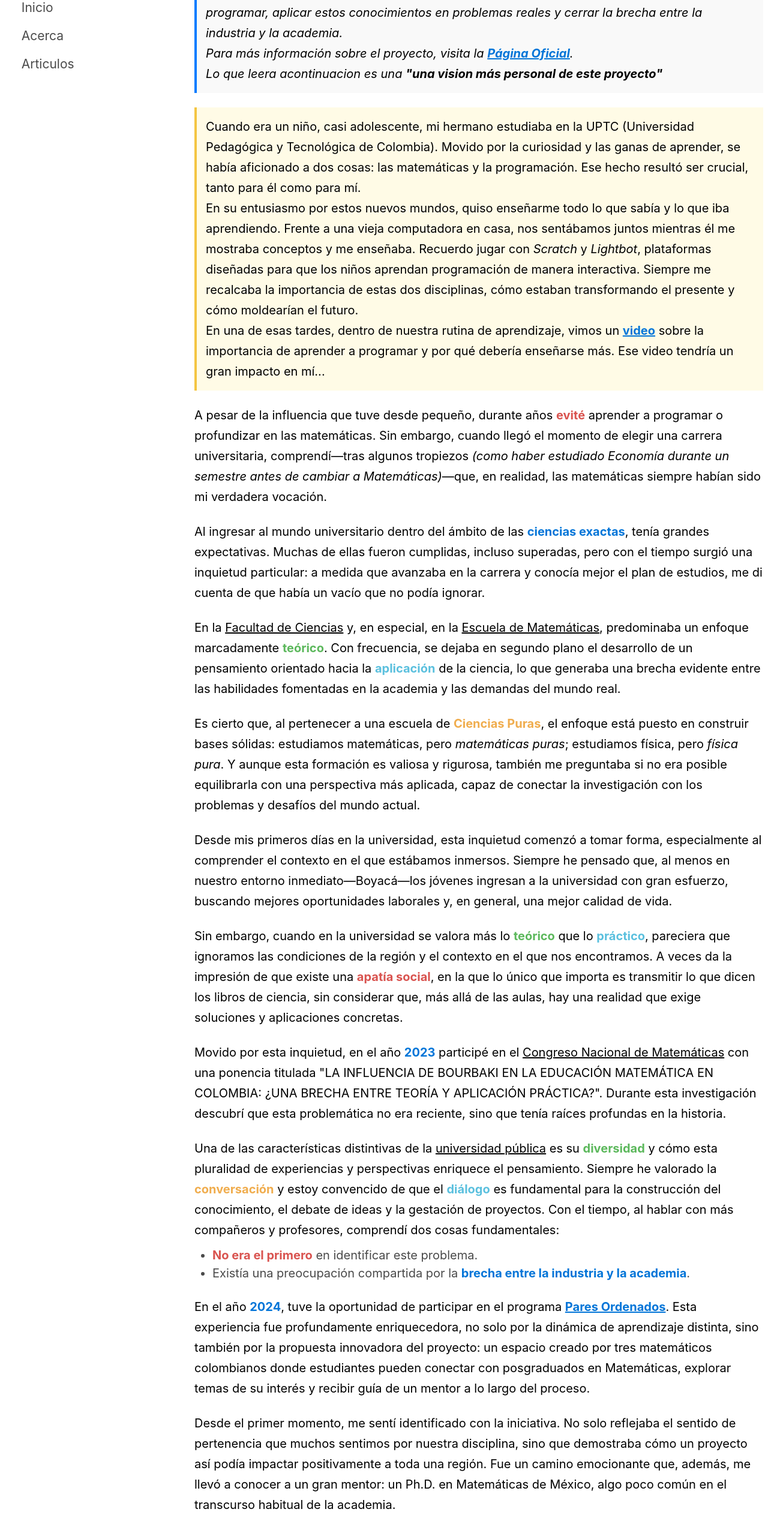
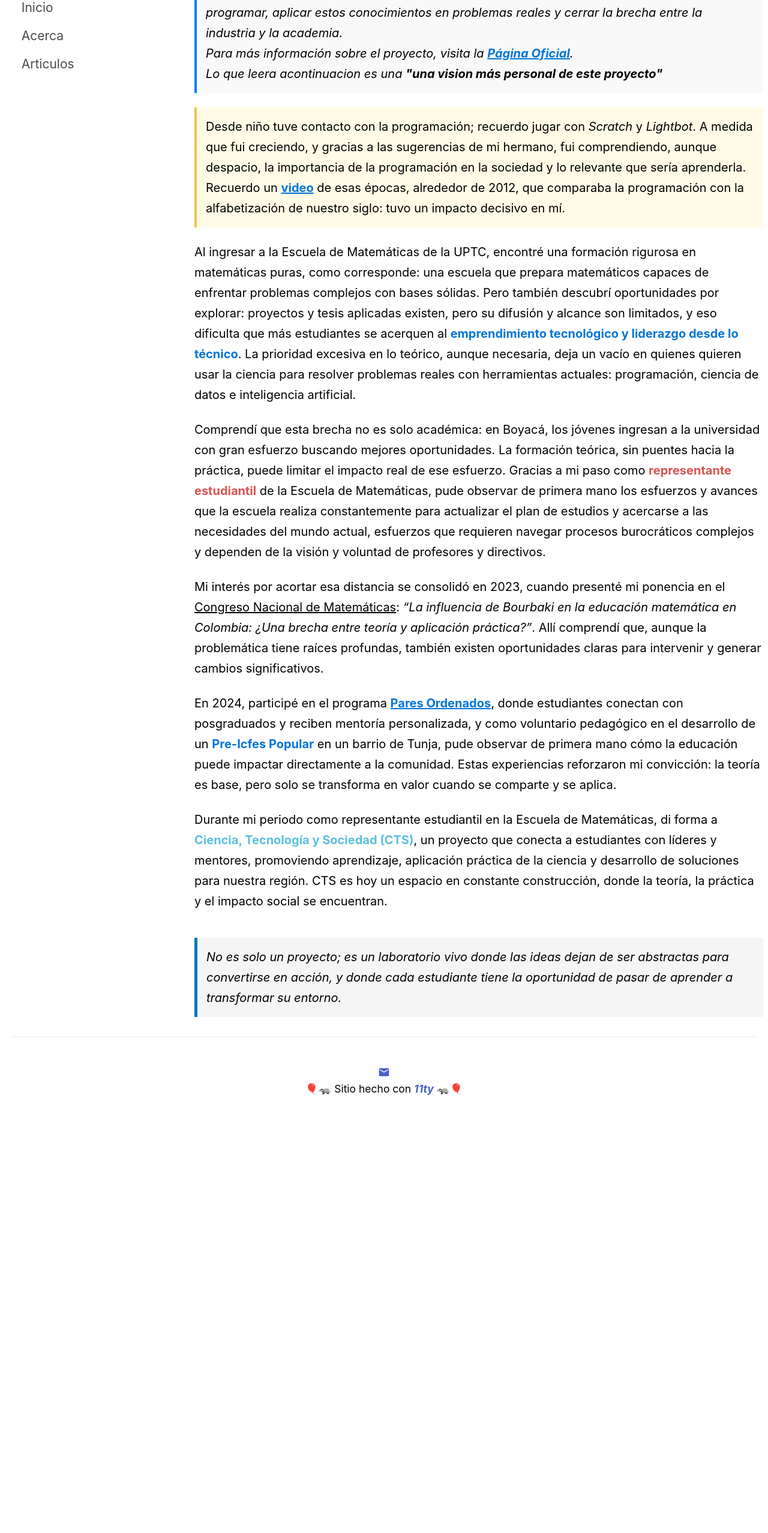
Before and after one commit to ds-fernando/ds-fernando.github.io, an Eleventy site: page src/cienciaytech.njk in a window 1280 px wide. Shown: the part 241-2796 px from the top of the page at 60% size. After the commit the page ends 2092 px from the top, so only its background shows below. Built offline with nearby package versions, Linux system fonts and the light colour scheme; Eleventy itself is replaced by a stand-in of ours; files that its build step writes are made by us from their sources.

Commit message:
modificacion texto CTS

```diff
--- a/src/cienciaytech.njk
+++ b/src/cienciaytech.njk
@@ -2,7 +2,8 @@
 layout: layouts/layout-articles.njk
 title: "Ciencia y Tecnología: un motivo personal"
 ---
-<h1 class="is-size-2"> {{title}}</h1>
+<h1 class="is-size-2">
+    {{title}}</h1>
 
 </br>
 </br>
@@ -11,155 +12,74 @@ title: "Ciencia y Tecnología: un motivo personal"
 <p>Este es un espacio pensado para que los estudiantes de la UPTC puedan aprender a programar, aplicar estos conocimientos en problemas reales y cerrar la brecha entre la industria y la academia.</p>
 <p>Para más información sobre el proyecto, visita la <a href="https://mathuptc.github.io/mathapp-eleventy/" target="_blank" class="highlighted-link">Página Oficial</a>.</p>
 
-    <p>Lo que leera acontinuacion es una <b>"una vision más personal de este proyecto"</b></p>
+<p>Lo que leera acontinuacion es una <b>"una vision más personal de este proyecto"</b>
+</p>
 </blockquote>
-
 
 </br>
 
 <blockquote class="personal-story">
 <p>
-        Cuando era un niño, casi adolescente, mi hermano estudiaba en la UPTC (Universidad Pedagógica y Tecnológica de Colombia).
-        Movido por la curiosidad y las ganas de aprender, se había aficionado a dos cosas: las matemáticas y la programación.
-        Ese hecho resultó ser crucial, tanto para él como para mí.
-    </p>
-    <p>
-        En su entusiasmo por estos nuevos mundos, quiso enseñarme todo lo que sabía y lo que iba aprendiendo.
-        Frente a una vieja computadora en casa, nos sentábamos juntos mientras él me mostraba conceptos y me enseñaba.
-        Recuerdo jugar con <em>Scratch</em> y <em>Lightbot</em>, plataformas diseñadas para que los niños aprendan programación de manera interactiva.
-        Siempre me recalcaba la importancia de estas dos disciplinas, cómo estaban transformando el presente y cómo moldearían el futuro.
-    </p>
-    <p>
-        En una de esas tardes, dentro de nuestra rutina de aprendizaje, vimos un
-        <a href="https://www.youtube.com/watch?v=nKIu9yen5nc" target="_blank" class="highlighted-link">video</a>
-        sobre la importancia de aprender a programar y por qué debería enseñarse más.
-        Ese video tendría un gran impacto en mí...
+        Desde niño tuve contacto con la programación; recuerdo jugar con <em>Scratch</em> y <em>Lightbot</em>.
+        A medida que fui creciendo, y gracias a las sugerencias de mi hermano, fui comprendiendo, aunque despacio,
+        la importancia de la programación en la sociedad y lo relevante que sería aprenderla.
+        Recuerdo un <a href="https://www.youtube.com/watch?v=nKIu9yen5nc" target="_blank" class="highlighted-link">video</a> de esas épocas, alrededor de 2012,
+        que comparaba la programación con la alfabetización de nuestro siglo: tuvo un impacto decisivo en mí.
     </p>
 </blockquote>
 
-    </br>
+<br>
 
 <p>
-    A pesar de la influencia que tuve desde pequeño, durante años <span style="color: #d9534f; font-weight: bold;">evité</span> aprender a programar o profundizar en las matemáticas. Sin embargo, cuando llegó el momento de elegir una carrera universitaria, comprendí—tras algunos tropiezos <em>(como haber estudiado Economía durante un semestre antes de cambiar a Matemáticas)</em>—que, en realidad, las matemáticas siempre habían sido mi verdadera vocación.
+    Al ingresar a la Escuela de Matemáticas de la UPTC, encontré una formación rigurosa en matemáticas puras, como corresponde:
+    una escuela que prepara matemáticos capaces de enfrentar problemas complejos con bases sólidas.
+    Pero también descubrí oportunidades por explorar: proyectos y tesis aplicadas existen, pero su difusión y alcance son limitados,
+    y eso dificulta que más estudiantes se acerquen al <span style="color: #0275d8; font-weight: bold;">emprendimiento tecnológico y liderazgo desde lo técnico</span>.
+    La prioridad excesiva en lo teórico, aunque necesaria, deja un vacío en quienes quieren usar la ciencia para resolver problemas reales
+    con herramientas actuales: programación, ciencia de datos e inteligencia artificial.
 </p>
 
 <br>
 
 <p>
-    Al ingresar al mundo universitario dentro del ámbito de las <span style="color: #0275d8; font-weight: bold;">ciencias exactas</span>, tenía grandes expectativas. Muchas de ellas fueron cumplidas, incluso superadas, pero con el tiempo surgió una inquietud particular: a medida que avanzaba en la carrera y conocía mejor el plan de estudios, me di cuenta de que había un vacío que no podía ignorar.
+    Comprendí que esta brecha no es solo académica: en Boyacá, los jóvenes ingresan a la universidad con gran esfuerzo buscando mejores oportunidades.
+    La formación teórica, sin puentes hacia la práctica, puede limitar el impacto real de ese esfuerzo.
+    Gracias a mi paso como <span style="color: #d9534f; font-weight: bold;">representante estudiantil</span> de la Escuela de Matemáticas,
+    pude observar de primera mano los esfuerzos y avances que la escuela realiza constantemente para actualizar el plan de estudios
+    y acercarse a las necesidades del mundo actual, esfuerzos que requieren navegar procesos burocráticos complejos y dependen de la visión y voluntad
+    de profesores y directivos.
 </p>
 
 <br>
 
 <p>
-    En la <span style="text-decoration: underline;">Facultad de Ciencias</span> y, en especial, en la <span style="text-decoration: underline;">Escuela de Matemáticas</span>, predominaba un enfoque marcadamente <span style="color: #5cb85c; font-weight: bold;">teórico</span>. Con frecuencia, se dejaba en segundo plano el desarrollo de un pensamiento orientado hacia la <span style="color: #5bc0de; font-weight: bold;">aplicación</span> de la ciencia, lo que generaba una brecha evidente entre las habilidades fomentadas en la academia y las demandas del mundo real.
-</p>
-<br>
-
-<p>
-    Es cierto que, al pertenecer a una escuela de <span style="color: #f0ad4e; font-weight: bold;">Ciencias Puras</span>, el enfoque está puesto en construir bases sólidas: estudiamos matemáticas, pero <em>matemáticas puras</em>; estudiamos física, pero <em>física pura</em>. Y aunque esta formación es valiosa y rigurosa, también me preguntaba si no era posible equilibrarla con una perspectiva más aplicada, capaz de conectar la investigación con los problemas y desafíos del mundo actual.
-</p>
-<br>
-
-<p>
-    Desde mis primeros días en la universidad, esta inquietud comenzó a tomar forma, especialmente al comprender el contexto en el que estábamos inmersos. Siempre he pensado que, al menos en nuestro entorno inmediato—Boyacá—los jóvenes ingresan a la universidad con gran esfuerzo, buscando mejores oportunidades laborales y, en general, una mejor calidad de vida.
+    Mi interés por acortar esa distancia se consolidó en 2023, cuando presenté mi ponencia en el <span style="text-decoration: underline;">Congreso Nacional de Matemáticas</span>:
+    <em>“La influencia de Bourbaki en la educación matemática en Colombia: ¿Una brecha entre teoría y aplicación práctica?”</em>.
+    Allí comprendí que, aunque la problemática tiene raíces profundas, también existen oportunidades claras para intervenir y generar cambios significativos.
 </p>
 
 <br>
 
 <p>
-    Sin embargo, cuando en la universidad se valora más lo <span style="color: #5cb85c; font-weight: bold;">teórico</span> que lo <span style="color: #5bc0de; font-weight: bold;">práctico</span>, pareciera que ignoramos las condiciones de la región y el contexto en el que nos encontramos. A veces da la impresión de que existe una <span style="color: #d9534f; font-weight: bold;">apatía social</span>, en la que lo único que importa es transmitir lo que dicen los libros de ciencia, sin considerar que, más allá de las aulas, hay una realidad que exige soluciones y aplicaciones concretas.
-</p>
-<br>
-
-
-<p>
-    Movido por esta inquietud, en el año <span style="font-weight: bold; color: #0275d8;">2023</span> participé en el
-    <span style="text-decoration: underline;">Congreso Nacional de Matemáticas</span> con una ponencia titulada
-    <span style="">"LA INFLUENCIA DE BOURBAKI EN LA EDUCACIÓN MATEMÁTICA EN COLOMBIA:
-    ¿UNA BRECHA ENTRE TEORÍA Y APLICACIÓN PRÁCTICA?"</span>.
-    Durante esta investigación descubrí que esta problemática no era reciente, sino que tenía raíces profundas en la historia.
-</p>
-<br>
-
-
-<p>
-    Una de las características distintivas de la <span style="text-decoration: underline;">universidad pública</span> es su
-    <span style="color: #5cb85c; font-weight: bold;">diversidad</span> y cómo esta pluralidad de experiencias y perspectivas
-    enriquece el pensamiento. Siempre he valorado la <span style="color: #f0ad4e; font-weight: bold;">conversación</span>
-    y estoy convencido de que el <span style="color: #5bc0de; font-weight: bold;">diálogo</span> es fundamental para
-    la construcción del conocimiento, el debate de ideas y la gestación de proyectos.
-    Con el tiempo, al hablar con más compañeros y profesores, comprendí dos cosas fundamentales:
-</p>
-
-<ul class="lista-ajustada">
-    <li><span style="color: #d9534f; font-weight: bold;">No era el primero</span> en identificar este problema.</li>
-    <li>Existía una preocupación compartida por la <span style="color: #0275d8; font-weight: bold;">brecha entre la industria y la academia</span>.</li>
-</ul>
-<br>
-
-
-<p>
-    En el año <span style="font-weight: bold; color: #0275d8;">2024</span>, tuve la oportunidad de participar en el programa
-    <a href="https://ninyam.github.io/paresordenados/index" target="_blank" class="highlighted-link">Pares Ordenados</a>.
-    Esta experiencia fue profundamente enriquecedora, no solo por la dinámica de aprendizaje distinta, sino también por la propuesta innovadora del proyecto:
-    un espacio creado por tres matemáticos colombianos donde estudiantes pueden conectar con posgraduados en Matemáticas, explorar temas de su interés
-    y recibir guía de un mentor a lo largo del proceso.
-</p>
-<br>
-<p>
-    Desde el primer momento, me sentí identificado con la iniciativa. No solo reflejaba el sentido de pertenencia que muchos sentimos por nuestra disciplina,
-    sino que demostraba cómo un proyecto así podía impactar positivamente a toda una región. Fue un camino emocionante que, además,
-    me llevó a conocer a un gran mentor: un Ph.D. en Matemáticas de México, algo poco común en el transcurso habitual de la academia.
-</p>
-<br>
-<p>
-    Sin embargo, lo más inspirador fue el encuentro con los creadores y organizadores del programa. Su entusiasmo y visión transmitían
-    una energía transformadora, y su labor fue clave para ayudarme a vislumbrar una posible solución a la inquietud que había marcado mi trayectoria.
-</p>
-<br>
-
-<p>
-    En el transcurso de este mismo año, gracias a la iniciativa de un grupo de investigación dentro de la universidad,
-    tuve la oportunidad de participar como <span style="font-weight: bold; color: #0275d8;">Voluntario Pedagógico</span>
-    en un proyecto de educación popular: un Pre-Icfes Popular, abierto a cualquier interesado en un barrio de Tunja.
-</p>
-<br>
-<p>
-    Esta experiencia me permitió observar de primera mano la realidad social que nos rodea como estudiantes y futuros profesionales.
-    Comprender el contexto en el que vivimos es clave para reflexionar sobre cómo se puede organizar un proyecto de estas características
-    y qué impacto puede generar en la comunidad.
+    En 2024, participé en el programa <a href="https://ninyam.github.io/paresordenados/index" target="_blank" class="highlighted-link">Pares Ordenados</a>,
+    donde estudiantes conectan con posgraduados y reciben mentoría personalizada, y como voluntario pedagógico en el desarrollo de un
+    <span style="color: #0275d8; font-weight: bold;">Pre-Icfes Popular</span> en un barrio de Tunja, pude observar de primera mano cómo la educación puede impactar directamente a la comunidad.
+    Estas experiencias reforzaron mi convicción: la teoría es base, pero solo se transforma en valor cuando se comparte y se aplica.
 </p>
 
 <br>
 
 <p>
-    Finalmente, en los últimos meses de este año, logré dar forma a una propuesta —este proyecto de Ciencia y Tecnología—
-    que cobraría vida gracias a las elecciones para elegir un nuevo representante estudiantil en la
-    <span style="text-decoration: underline;">Escuela de Matemáticas UPTC</span>.
-    Esta iniciativa surgió de las inquietudes que fui desarrollando a lo largo de mis experiencias,
-    y se nutrió principalmente de dos aspectos fundamentales:
+    Durante mi periodo como representante estudiantil en la Escuela de Matemáticas, di forma a <span style="color: #5bc0de; font-weight: bold;">Ciencia, Tecnología y Sociedad (CTS)</span>,
+    un proyecto que conecta a estudiantes con líderes y mentores, promoviendo aprendizaje, aplicación práctica de la ciencia y desarrollo de soluciones para nuestra región.
+    CTS es hoy un espacio en constante construcción, donde la teoría, la práctica y el impacto social se encuentran.
 </p>
+
 <br>
-<ul class="lista-ajustada">
-    <li>
-        <span style="color: #5cb85c; font-weight: bold;">El encuentro con todo lo que representa la universidad pública</span>:
-        El diálogo, el debate, la pluralidad y la diversidad. Pero también, el sentido de pertenencia hacia una institución
-        que, en una región como la nuestra, representa mucho más que un espacio de formación.
-        Esta experiencia me ayudó a desarrollar una conciencia más profunda sobre el privilegio que implica acceder
-        a la educación superior y poder dedicarnos enteramente al estudio.
-    </li>
-    <li>
-        <span style="color: #5bc0de; font-weight: bold;">El aprendizaje junto a líderes con visión</span>:
-        Personas que, comprendiendo las necesidades de un país, una región y su entorno inmediato,
-        diseñaban soluciones concretas para sus comunidades.
-    </li>
-</ul>
-
 
 <blockquote class="personal-story-final">
 <p>
-        <em>Así, esta propuesta dejó de ser solo una idea y se convirtió en un proyecto tangible,
-        un espacio en constante construcción donde hoy seguimos trabajando activamente con estudiantes de toda la universidad.</em>
+<em>No es solo un proyecto; es un laboratorio vivo donde las ideas dejan de ser abstractas para convertirse en acción,
+        y donde cada estudiante tiene la oportunidad de pasar de aprender a transformar su entorno.</em>
 </p>
 </blockquote>
```
Lines whose indentation alone changed are shown as unchanged.
